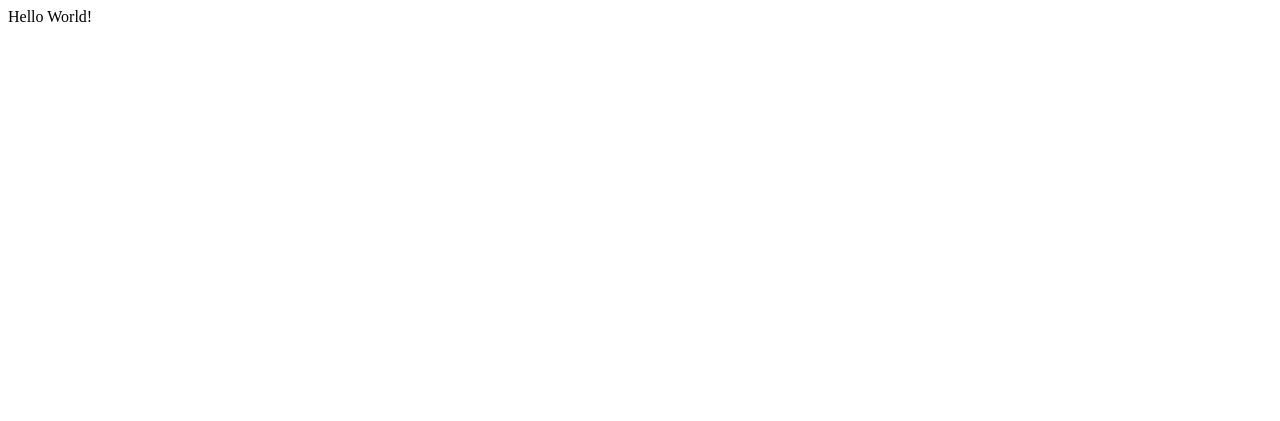
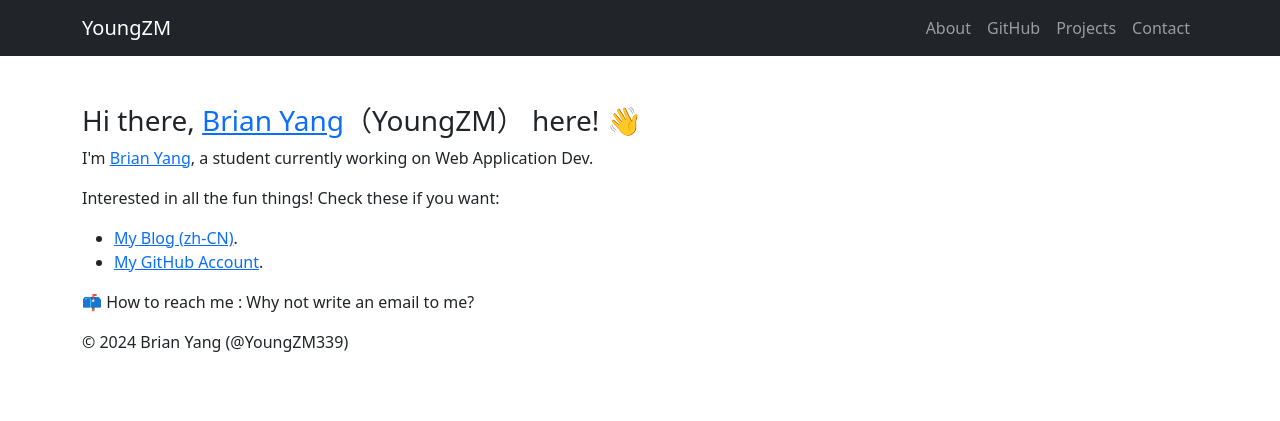
Before and after one commit to lavacup2233/homepage, a plain HTML site: page index.html in a window 1280 px wide. Drawn offline with nearby package versions, Linux system fonts and the light colour scheme.

Commit message:
add: add some content

```diff
--- a/index.html
+++ b/index.html
@@ -1,13 +1,64 @@
+<!DOCTYPE html>
 <html lang="en">
 
 <head>
     <meta charset="UTF-8">
     <meta name="viewport" content="width=device-width, initial-scale=1.0">
     <title>YoungZM's Page</title>
+    <link href="https://cdn.bootcdn.net/ajax/libs/twitter-bootstrap/5.3.1/css/bootstrap.min.css" rel="stylesheet">
 </head>
 
 <body>
-    Hello World!
+    <nav class="navbar navbar-expand-lg navbar-dark bg-dark">
+        <div class="container">
+            <a class="navbar-brand" href="#">YoungZM</a>
+            <button class="navbar-toggler" type="button" data-bs-toggle="collapse" data-bs-target="#navbarNav"
+                aria-controls="navbarNav" aria-expanded="false" aria-label="Toggle navigation">
+                <span class="navbar-toggler-icon"></span>
+            </button>
+            <div class="collapse navbar-collapse" id="navbarNav">
+                <ul class="navbar-nav ms-auto">
+                    <li class="nav-item">
+                        <a class="nav-link" href="https://blog.youngzm.com/about">About</a>
+                    </li>
+                    <li class="nav-item">
+                        <a class="nav-link" href="https://github.com/youngzm339">GitHub</a>
+                    </li>
+                    <li class="nav-item">
+                        <a class="nav-link" href="https://github.com/youngzm339?tab=repositories">Projects</a>
+                    </li>
+                    <li class="nav-item">
+                        <a class="nav-link" href="mailto:youngzm339@outlook.com">Contact</a>
+                    </li>
+                </ul>
+            </div>
+        </div>
+    </nav>
+
+    <section id="about" class="py-5">
+        <div class="container">
+            <h3>Hi there, <a href="https://github.com/YoungZM339">Brian Yang</a>（YoungZM） here! 👋</h3>
+
+            <p>I&#39;m <a href="https://github.com/YoungZM339">Brian Yang</a>, a student currently working on Web
+                Application Dev.</p>
+
+            <p>Interested in all the fun things! Check these if you want:</p>
+
+            <ul>
+                <li><a href="https://blog.youngzm.com/">My Blog (zh-CN)</a>.</li>
+                <li><a href="https://github.com/YoungZM339">My GitHub Account</a>.</li>
+            </ul>
+
+            <p>📫 How to reach me : Why not write an email to me?</p>
+            <p id="copyright"></p>
+        </div>
+    </section>
+
+    <script src="https://cdn.bootcdn.net/ajax/libs/twitter-bootstrap/5.3.1/js/bootstrap.bundle.min.js"></script>
 </body>
+<script>
+    let now_data = new Date(Date.now());
+    document.getElementById('copyright').innerText += `© ${now_data.getFullYear()} Brian Yang (@YoungZM339)`
+</script>
 
 </html>
```
